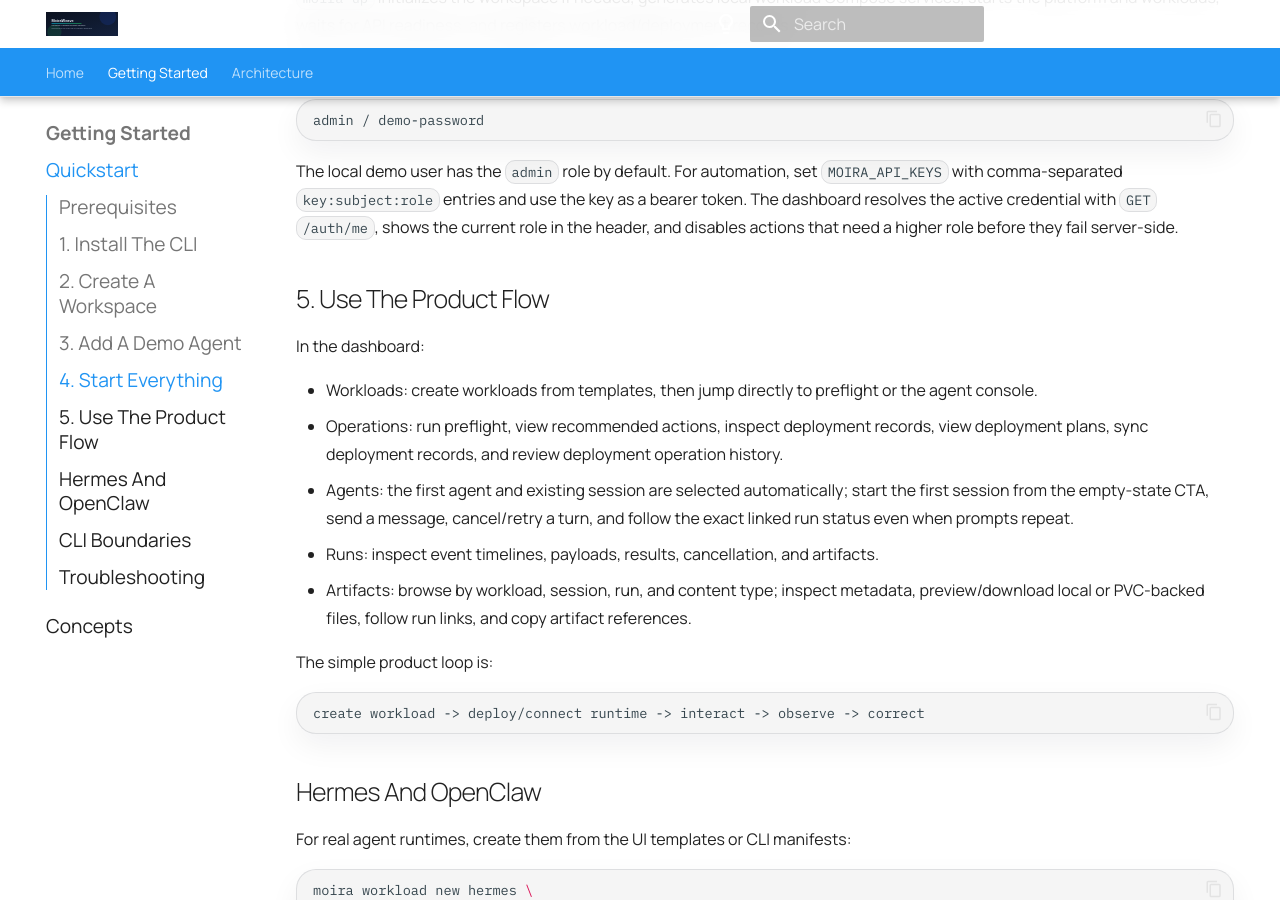
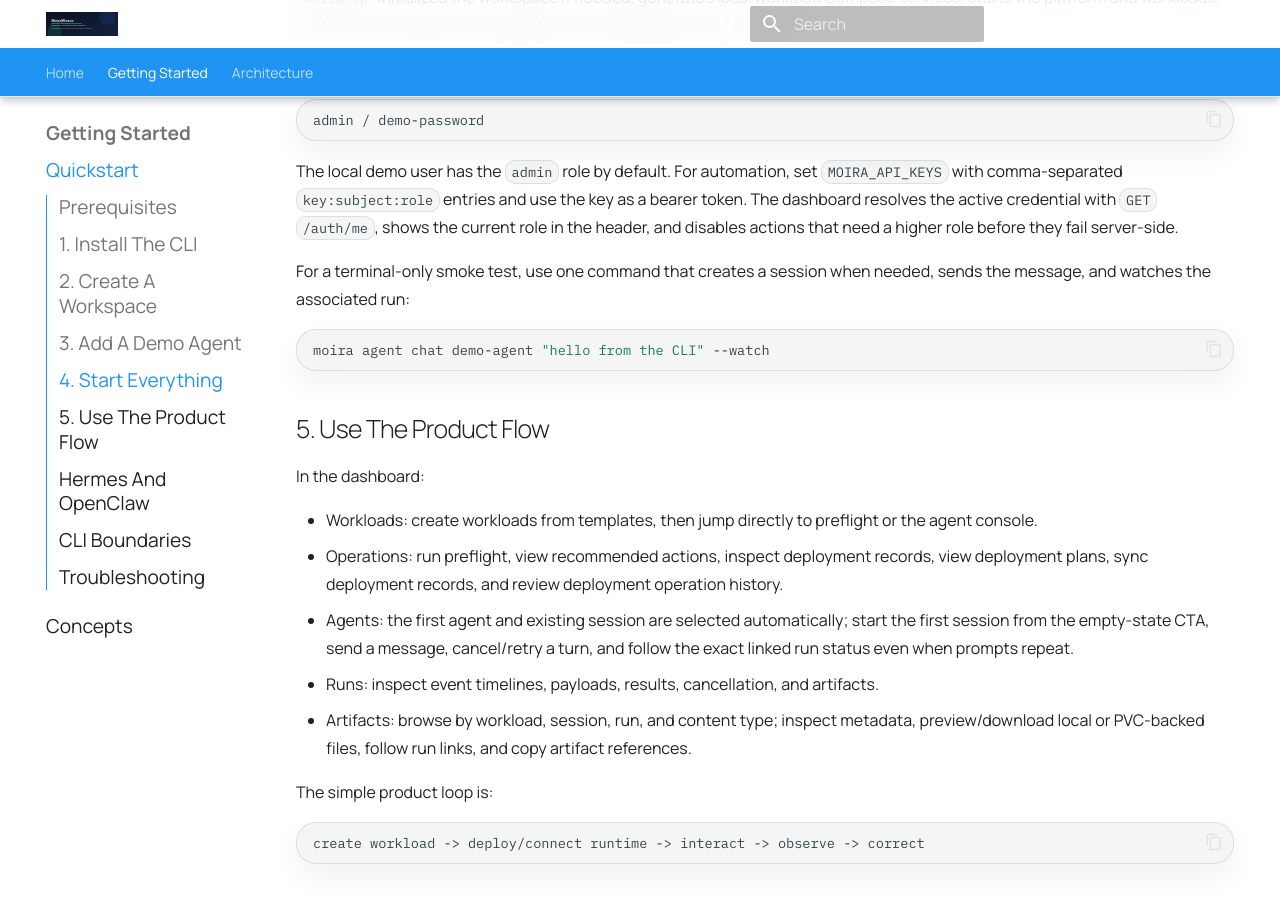
Before and after one commit to moiraweave-labs/moiraweave-docs, an MkDocs documentation site: the page built from docs/quickstart.md, in a window 1280 px wide and 900 px high, scrolled down 1430 px. Built offline with MkDocs 1.6.1 and Material for MkDocs 9.7.7, drawn with Linux system fonts in a browser that asks for light colours; comment, search, counter and statistics services are not loaded.

Commit message:
docs: show one-shot agent chat

````diff
--- a/docs/quickstart.md
+++ b/docs/quickstart.md
@@ -71,6 +71,13 @@ as a bearer token. The dashboard resolves the active credential with
 `GET /auth/me`, shows the current role in the header, and disables actions that
 need a higher role before they fail server-side.
 
+For a terminal-only smoke test, use one command that creates a session when
+needed, sends the message, and watches the associated run:
+
+```bash
+moira agent chat demo-agent "hello from the CLI" --watch
+```
+
 ## 5. Use The Product Flow
 
 In the dashboard:
````
